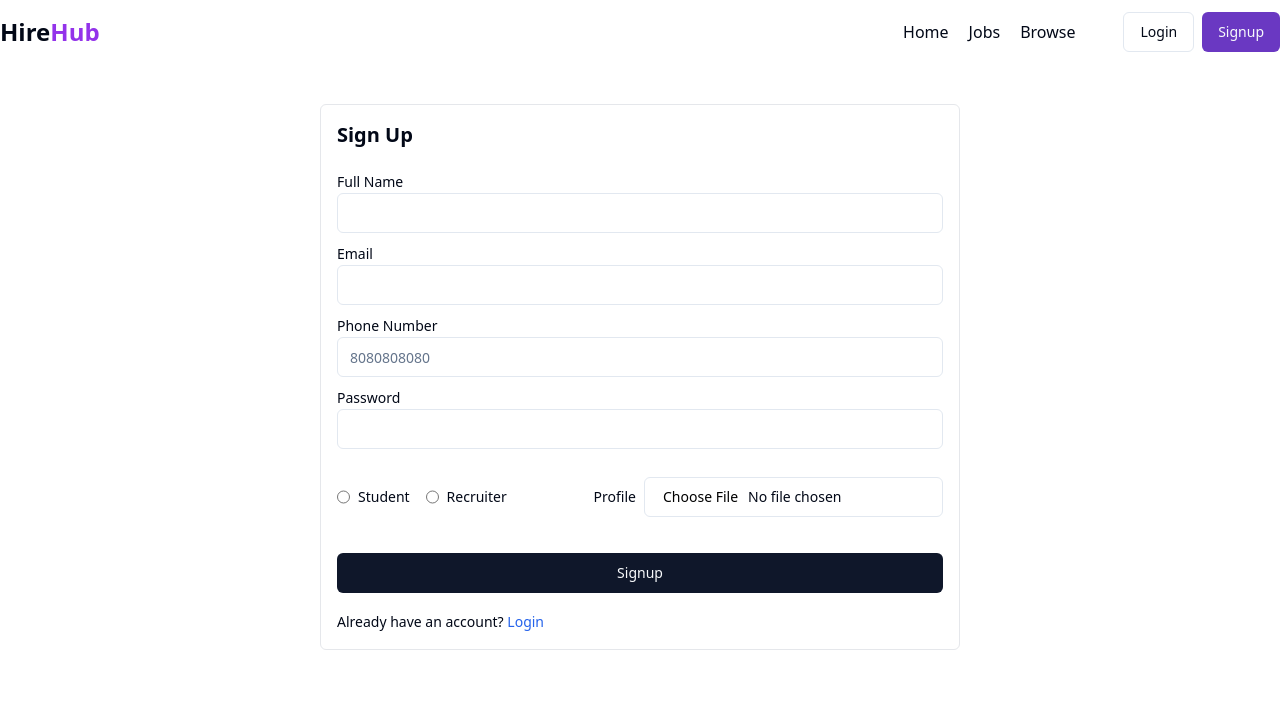
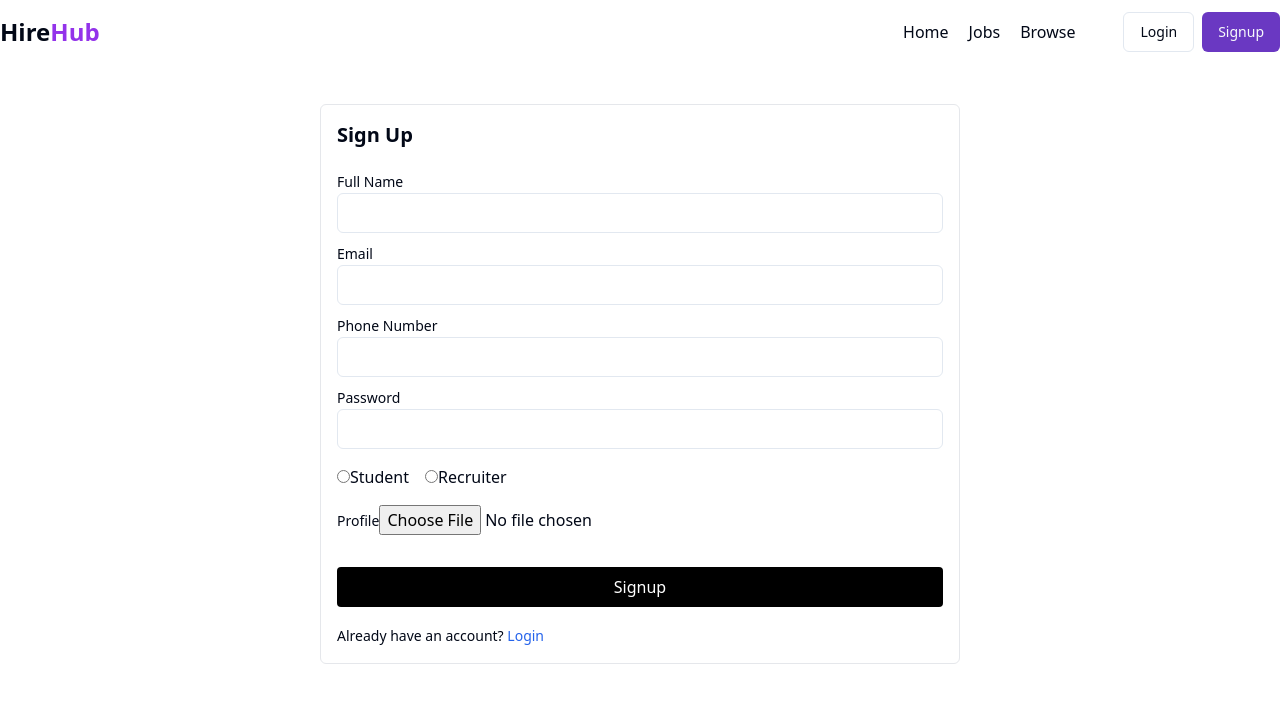
Before and after one commit to Rishika180/HireHubb, a React (Vite) app in the folder frontend/: page /signup in a window 1280 px wide. Shown: the top 702 px of the page. Built offline with nearby package versions, Linux system fonts and the light colour scheme.

Commit message:
final fix signup

```diff
--- a/frontend/src/components/auth/Signup.jsx
+++ b/frontend/src/components/auth/Signup.jsx
@@ -1,19 +1,15 @@
-import  { useEffect, useState } from 'react'
-import Navbar from '../shared/Navbar'
-import { Label } from '../ui/label'
-import { Input } from '../ui/input'
-import { RadioGroup } from '../ui/radio-group'
-import { Button } from '../ui/button'
-import { Link, useNavigate } from 'react-router-dom'
-import axios from 'axios'
-import { USER_API_END_POINT } from '@/utils/constant'
-import { toast } from 'sonner'
-import { useDispatch, useSelector } from 'react-redux'
-import { setLoading } from '@/redux/authSlice'
-import { Loader2 } from 'lucide-react'
+import { useEffect, useState } from 'react';
+import Navbar from '../shared/Navbar';
+import { Label } from '../ui/label';
+import { Input } from '../ui/input';
+import { Link, useNavigate } from 'react-router-dom';
+import axios from 'axios';
+import { USER_API_END_POINT } from '@/utils/constant';
+import { toast } from 'sonner';
+import { useDispatch, useSelector } from 'react-redux';
+import { setLoading } from '@/redux/authSlice';
 
 const Signup = () => {
-
   const [input, setInput] = useState({
     fullname: "",
     email: "",
@@ -22,141 +18,175 @@ const Signup = () => {
     role: "",
     file: null
   });
-    const {loading,user} = useSelector(store=>store.auth);
+
+  const { loading, user } = useSelector(store => store.auth);
   const dispatch = useDispatch();
   const navigate = useNavigate();
 
   const changeEventHandler = (e) => {
     setInput({ ...input, [e.target.name]: e.target.value });
-    }
+  };
+
   const changeFileHandler = (e) => {
     setInput({ ...input, file: e.target.files?.[0] });
-    }
+  };
+
   const submitHandler = async (e) => {
     e.preventDefault();
-        const formData = new FormData();    //formdata object
+
+    console.log("FORM SUBMITTED"); // debug
+
+    const formData = new FormData();
     formData.append("fullname", input.fullname);
     formData.append("email", input.email);
     formData.append("phoneNumber", input.phoneNumber);
     formData.append("password", input.password);
     formData.append("role", input.role);
+
     if (input.file) {
       formData.append("file", input.file);
     }
 
     try {
       dispatch(setLoading(true));
-            const res = await axios.post(`${USER_API_END_POINT}/register`, formData, {
-                headers: { 'Content-Type': "multipart/form-data" },
-                withCredentials: true,
-            });
+
+      const res = await axios.post(
+        `${USER_API_END_POINT}/register`,
+        formData
+      );
+
       if (res.data.success) {
+        toast.success(res.data.message);
         navigate("/login");
-                toast.success(res.data.message);
       }
+
     } catch (error) {
       console.log(error);
-
       toast.error(error?.response?.data?.message || "Something went wrong");
-        } finally{
+    } finally {
       dispatch(setLoading(false));
     }
-    }
+  };
 
-    useEffect(()=>{
-        if(user){
+  useEffect(() => {
+    if (user) {
       navigate("/");
     }
-    },[])
+  }, []);
+
   return (
     <div>
       <Navbar />
-            <div className='flex items-center justify-center max-w-7xl mx-auto'>
-                <form onSubmit={submitHandler} className='w-1/2 border border-gray-200 rounded-md p-4 my-10'>
-                    <h1 className='font-bold text-xl mb-5'>Sign Up</h1>
-                    <div className='my-2'>
+
+      <div className="flex items-center justify-center max-w-7xl mx-auto">
+        <form
+          onSubmit={submitHandler}
+          className="w-1/2 border border-gray-200 rounded-md p-4 my-10"
+        >
+          <h1 className="font-bold text-xl mb-5">Sign Up</h1>
+
+          <div className="my-2">
             <Label>Full Name</Label>
             <Input
               type="text"
+              name="fullname"
               value={input.fullname}
-                            name="fullname"
               onChange={changeEventHandler}
-                            placeholder=""
             />
           </div>
-                    <div className='my-2'>
+
+          <div className="my-2">
             <Label>Email</Label>
             <Input
               type="email"
+              name="email"
               value={input.email}
-                            name="email"
               onChange={changeEventHandler}
-                            placeholder=""
             />
           </div>
-                    <div className='my-2'>
+
+          <div className="my-2">
             <Label>Phone Number</Label>
             <Input
               type="text"
+              name="phoneNumber"
               value={input.phoneNumber}
-                            name="phoneNumber"
               onChange={changeEventHandler}
-                            placeholder="8080808080"
             />
           </div>
-                    <div className='my-2'>
+
+          <div className="my-2">
             <Label>Password</Label>
             <Input
               type="password"
+              name="password"
               value={input.password}
-                            name="password"
               onChange={changeEventHandler}
-                            placeholder=""
             />
           </div>
-                    <div className='flex items-center justify-between'>
-                        <RadioGroup className="flex items-center gap-4 my-5">
-                            <div className="flex items-center space-x-2">
-                                <Input
+
+          {/* ROLE */}
+          <div className="flex gap-4 my-4">
+            <label>
+              <input
                 type="radio"
                 name="role"
                 value="student"
-                                    checked={input.role === 'student'}
+                checked={input.role === "student"}
                 onChange={changeEventHandler}
-                                    className="cursor-pointer"
               />
-                                <Label htmlFor="r1">Student</Label>
-                            </div>
-                            <div className="flex items-center space-x-2">
-                                <Input
+              Student
+            </label>
+
+            <label>
+              <input
                 type="radio"
                 name="role"
                 value="recruiter"
-                                    checked={input.role === 'recruiter'}
+                checked={input.role === "recruiter"}
                 onChange={changeEventHandler}
-                                    className="cursor-pointer"
               />
-                                <Label htmlFor="r2">Recruiter</Label>
+              Recruiter
+            </label>
           </div>
-                        </RadioGroup>
-                        <div className='flex items-center gap-2'>
+
+          {/* FILE */}
+          <div className="my-4">
             <Label>Profile</Label>
-                            <Input
+            <input
+              type="file"
               accept="image/*"
-                                type="file"
               onChange={changeFileHandler}
-                                className="cursor-pointer"
             />
           </div>
-                    </div>
-                    {
-                        loading ? <Button className="w-full my-4"> <Loader2 className='mr-2 h-4 w-4 animate-spin' /> Please wait </Button> : <Button type="submit" className="w-full my-4">Signup</Button>
-                    }
-                    <span className='text-sm'>Already have an account? <Link to="/login" className='text-blue-600'>Login</Link></span>
+
+          {/* BUTTON */}
+          {loading ? (
+            <button
+              disabled
+              className="w-full my-4 bg-gray-400 text-white p-2 rounded"
+            >
+              Please wait...
+            </button>
+          ) : (
+            <button
+              type="submit"
+              className="w-full my-4 bg-black text-white p-2 rounded"
+            >
+              Signup
+            </button>
+          )}
+
+          <span className="text-sm">
+            Already have an account?{" "}
+            <Link to="/login" className="text-blue-600">
+              Login
+            </Link>
+          </span>
         </form>
       </div>
     </div>
-    )
-}
+  );
+};
 
-export default Signup
+export default Signup;
```
Lines whose indentation alone changed are shown as unchanged.
